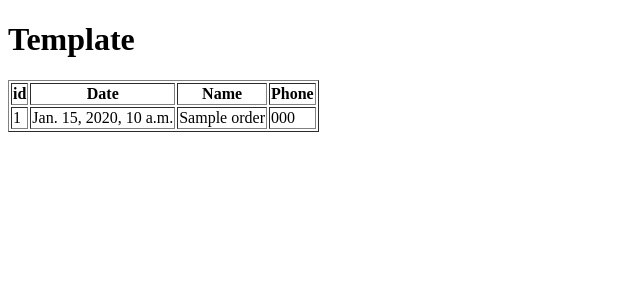
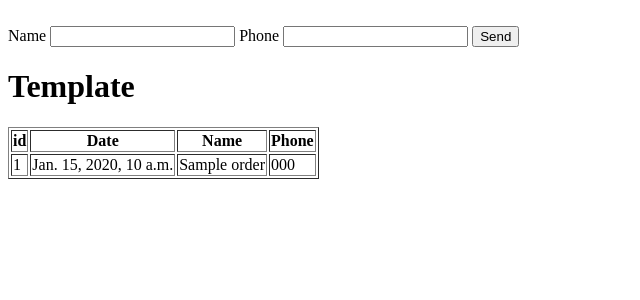
Before and after one commit to kmard/Django_Test_Website, a Django app: page / in a window 1280 px wide. Shown: the top 300 px of the page, without its empty margins (0-640 px from the left). Run offline with Django 3.2, Linux system fonts and the light colour scheme; tables that the repository leaves empty hold one stand-in row (values such as "Sample post").

Commit message:
post query for registration

```diff
--- a/landing_root/crm/views.py
+++ b/landing_root/crm/views.py
@@ -5,3 +5,13 @@ from .models import Order  # imoprt class order
 def first_page(request):
     object_list = Order.objects.all()
     return render(request,'./index.html',{'object_list':object_list})
+
+#Page after sending registration
+def thanks_page(request):
+    name = request.POST['name']
+    phone = request.POST['phone']
+    # write contact data to mysql
+    element = Order(order_name=name,order_phone=phone)
+    element.save()
+
+    return render(request,'./thanks_page.html',{'name':name,'phone':phone})
--- a/landing_root/landing/urls.py
+++ b/landing_root/landing/urls.py
@@ -21,4 +21,5 @@ from crm import views   #import views index.html
 urlpatterns = [
     path('admin/', admin.site.urls),
     path('',views.first_page),
+    path('thanks/',views.thanks_page,name='thanks_page')
 ]
--- a/landing_root/templates/index.html
+++ b/landing_root/templates/index.html
@@ -5,8 +5,18 @@
     <title>Title</title>
 </head>
 <body>
-  <h1>Template</h1>
+<br>
+<form action="{%url 'thanks_page' %}" method="POST">
+    {% csrf_token %}
+    <label>Name</label>
+    <input name="name">
+    <label>Phone</label>
+    <input name="phone">
+    <button type="submit">Send</button>
+</form>
 
+
+<h1>Template</h1>
 <table border="1">
     <tr>
         <th>id</th>
```
Also changed, not shown: landing_root/templates/thanks_page.html (added, +11 -0 lines).
